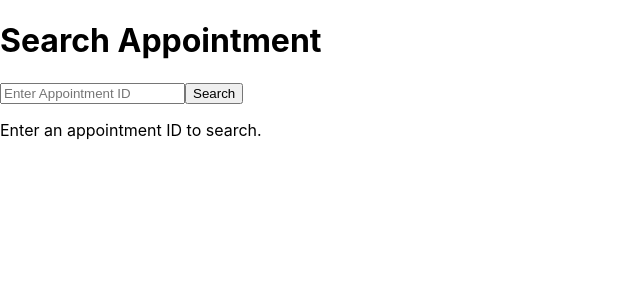
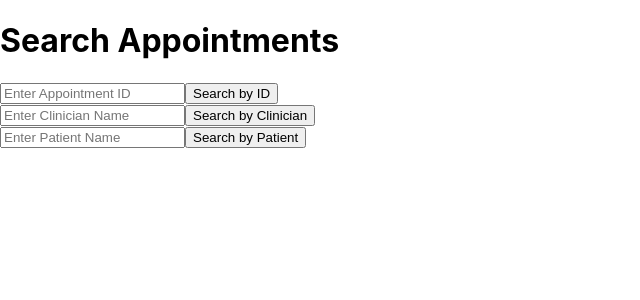
Before and after one commit to Anna-LM/Total_Life_Take_Home, a React (Create React App) app in the folder frontend/: page / in a window 1280 px wide. Shown: the top 300 px of the page, without its empty margins (0-640 px from the left). Built offline with nearby package versions, Linux system fonts and the light colour scheme.

Commit message:
added search by clinican and patient names

```diff
--- a/frontend/src/App.js
+++ b/frontend/src/App.js
@@ -2,9 +2,15 @@ import React, { useState } from 'react';
 
 const App = () => {
   const [appointmentDetails, setAppointmentDetails] = useState(null);
+  const [appointmentsByClinician, setAppointmentsByClinician] = useState([]);
+  const [appointmentsByPatient, setAppointmentsByPatient] = useState([]);
   const [error, setError] = useState(null);
+
   const [appointmentId, setAppointmentId] = useState('');
+  const [clinicianName, setClinicianName] = useState('');
+  const [patientName, setPatientName] = useState('');
 
+  // Fetch appointment by ID
   const fetchAppointment = () => {
     if (!appointmentId) {
       setError('Please enter an appointment ID');
@@ -13,9 +19,7 @@ const App = () => {
 
     fetch(`http://127.0.0.1:5000/appointments?appointment_id=${appointmentId}`)
       .then((res) => {
-        if (!res.ok) {
-          throw new Error('Network response was not ok');
-        }
+        if (!res.ok) throw new Error('Network response was not ok');
         return res.json();
       })
       .then((data) => {
@@ -29,11 +33,57 @@ const App = () => {
       });
   };
 
+  // Fetch appointments by clinician name
+  const fetchAppointmentsByClinician = () => {
+    if (!clinicianName) {
+      setError('Please enter a clinician name');
+      return;
+    }
+
+    fetch(`http://127.0.0.1:5000/appointments?appt_clinician_id=${clinicianName}`)
+      .then((res) => {
+        if (!res.ok) throw new Error('Network response was not ok');
+        return res.json();
+      })
+      .then((data) => {
+        setAppointmentsByClinician(data);
+        setError(null);
+      })
+      .catch((err) => {
+        console.error('Error fetching appointments by clinician:', err);
+        setError(err.message);
+        setAppointmentsByClinician([]);
+      });
+  };
+
+  // Fetch appointments by patient name
+  const fetchAppointmentsByPatient = () => {
+    if (!patientName) {
+      setError('Please enter a patient name');
+      return;
+    }
+
+    fetch(`http://127.0.0.1:5000/appointments?appt_patient_id=${patientName}`)
+      .then((res) => {
+        if (!res.ok) throw new Error('Network response was not ok');
+        return res.json();
+      })
+      .then((data) => {
+        setAppointmentsByPatient(data);
+        setError(null);
+      })
+      .catch((err) => {
+        console.error('Error fetching appointments by patient:', err);
+        setError(err.message);
+        setAppointmentsByPatient([]);
+      });
+  };
+
   return (
     <div className="p-4">
-      <h1 className="text-xl font-bold mb-4">Search Appointment</h1>
+      <h1 className="text-xl font-bold mb-4">Search Appointments</h1>
 
-      {/* Input and Button for Searching */}
+      {/* Input and Button for Searching by Appointment ID */}
       <div className="flex gap-2 mb-4">
         <input
           type="number"
@@ -46,22 +96,83 @@ const App = () => {
           onClick={fetchAppointment}
           className="bg-blue-500 text-white px-4 py-2 rounded"
         >
-          Search
+          Search by ID
+        </button>
+      </div>
+
+      {/* Input and Button for Searching by Clinician */}
+      <div className="flex gap-2 mb-4">
+        <input
+          type="text"
+          value={clinicianName}
+          onChange={(e) => setClinicianName(e.target.value)}
+          placeholder="Enter Clinician Name"
+          className="border p-2 rounded"
+        />
+        <button
+          onClick={fetchAppointmentsByClinician}
+          className="bg-green-500 text-white px-4 py-2 rounded"
+        >
+          Search by Clinician
+        </button>
+      </div>
+
+      {/* Input and Button for Searching by Patient */}
+      <div className="flex gap-2 mb-4">
+        <input
+          type="text"
+          value={patientName}
+          onChange={(e) => setPatientName(e.target.value)}
+          placeholder="Enter Patient Name"
+          className="border p-2 rounded"
+        />
+        <button
+          onClick={fetchAppointmentsByPatient}
+          className="bg-purple-500 text-white px-4 py-2 rounded"
+        >
+          Search by Patient
         </button>
       </div>
 
       {/* Error Message */}
       {error && <p className="text-red-500">{error}</p>}
 
-      {/* Display Appointment Details */}
-      {appointmentDetails ? (
+      {/* Display Single Appointment Details */}
+      {appointmentDetails && (
         <div className="p-4 border rounded bg-gray-100">
+          <h2 className="font-bold">Appointment Details</h2>
           <p>Patient: {appointmentDetails.patient_name}</p>
           <p>Date: {new Date(appointmentDetails.date_time).toLocaleString()}</p>
           <p>Status: {appointmentDetails.status}</p>
         </div>
-      ) : (
-        !error && <p>Enter an appointment ID to search.</p>
+      )}
+
+      {/* Display Appointments by Clinician */}
+      {appointmentsByClinician.length > 0 && (
+        <div className="mt-4">
+          <h2 className="font-bold">Appointments for Clinician: {clinicianName}</h2>
+          <ul>
+            {appointmentsByClinician.map((appt) => (
+              <li key={appt.appointment_id} className="border-b p-2">
+                {appt.patient_name} - {new Date(appt.date_time).toLocaleString()} - {appt.status}
+              </li>
+            ))}
+          </ul>
+        </div>
+      )}
+
+      {/* Display Appointments by Patient */}
+      {appointmentsByPatient.length > 0 && (
+        <div className="mt-4">
+          <h2 className="font-bold">Appointments for Patient: {patientName}</h2>
+          <ul>
+            {appointmentsByPatient.map((appt) => (
+              <li key={appt.appointment_id} className="border-b p-2">
+                {appt.patient_name} - {new Date(appt.date_time).toLocaleString()} - {appt.status}
+              </li>
+            ))}
+          </ul>
+        </div>
       )}
     </div>
   );
```
Also changed, not shown: 1 other file (tests, documents, lock files or other folders).
